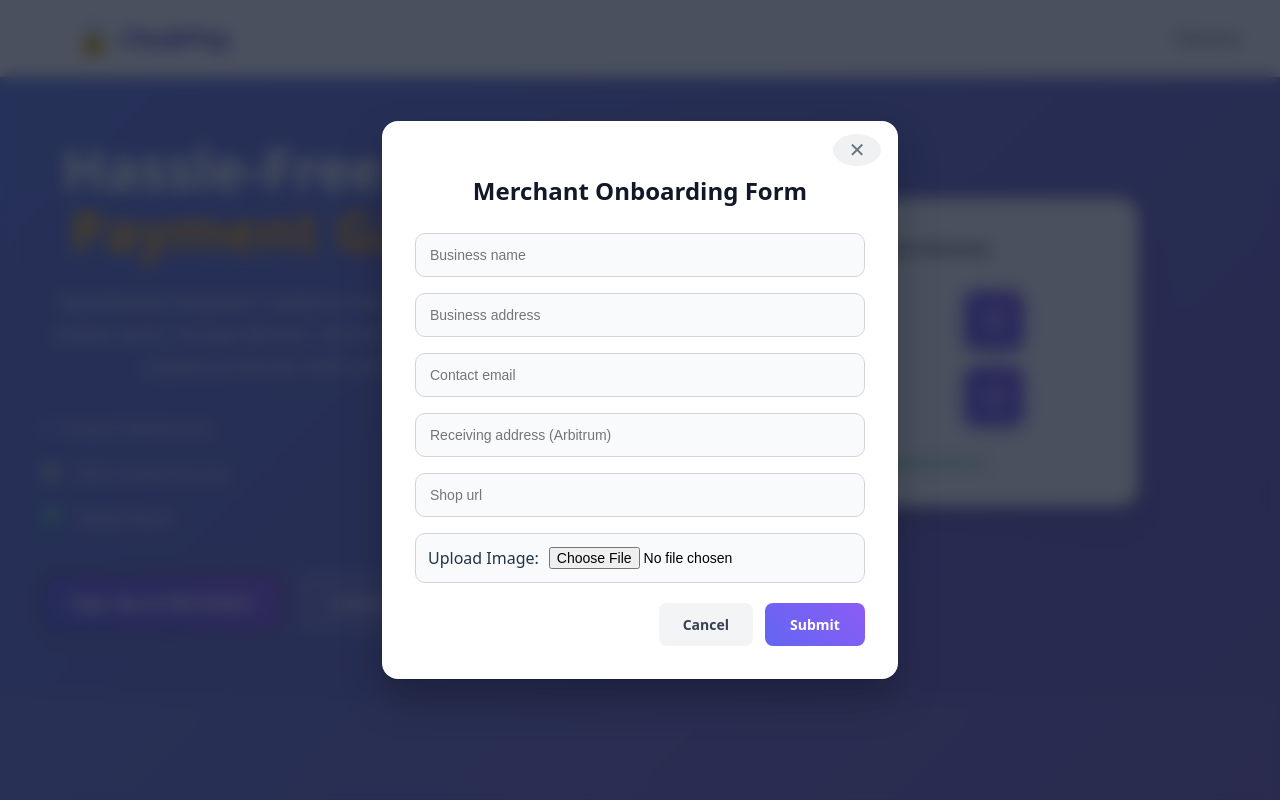
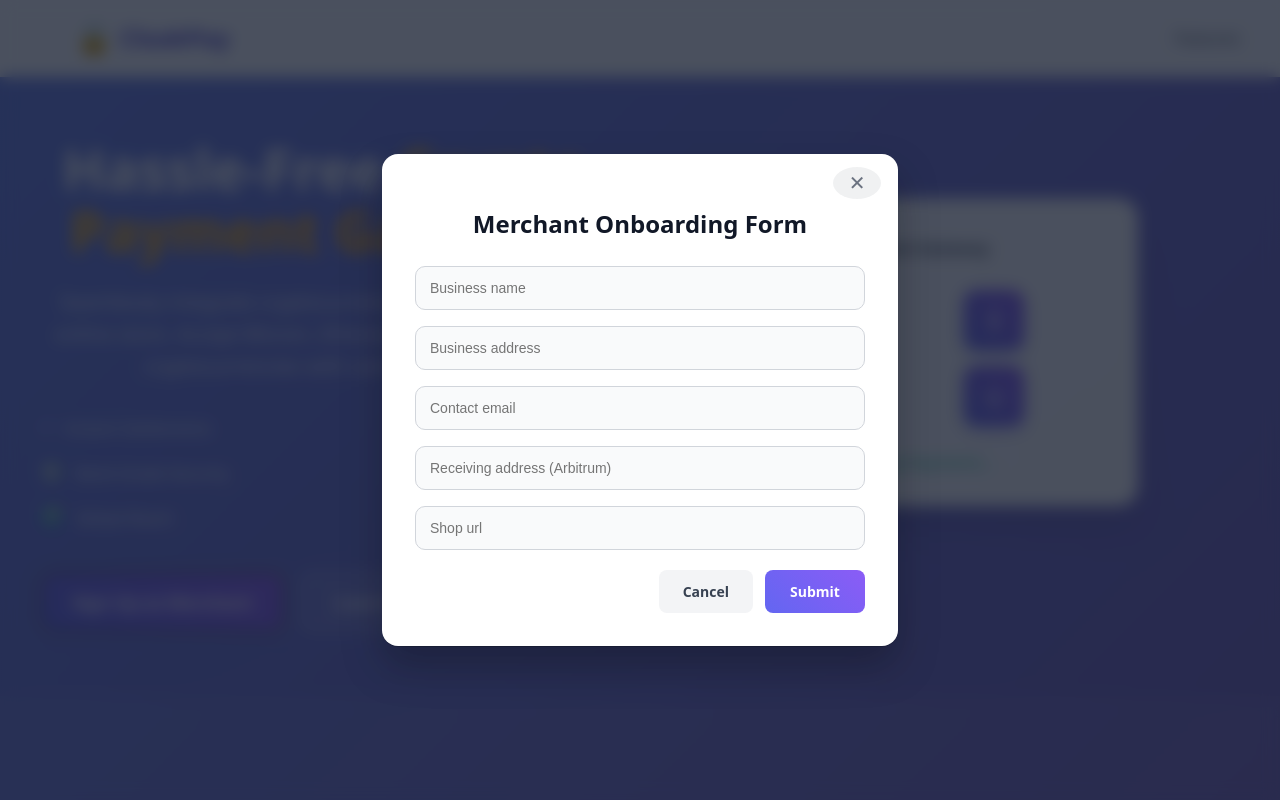
Before and after one commit to Hasan-Rasheed/crossmint-frontend, a React (Vite) app: page / in a window 1280 px wide. Both pictures are taken after a click on the button "Sign Up as Merchant". Shown: the top 800 px of the page. Built offline with nearby package versions, Linux system fonts and the light colour scheme; no server answers.

Commit message:
feat: removed file upload in form and in admin dashboard filter changed to paid

```diff
--- a/src/components/Admin/AdminDashboard.tsx
+++ b/src/components/Admin/AdminDashboard.tsx
@@ -234,7 +234,7 @@ const AdminDashboard: React.FC<AdminDashboardProps> = ({ onLogout, token, adminD
             }, 0);
 
             const totalPaidAmount = ordersArray
-              .filter((order: Order) => order.status === 'completed' || order.crossmintStatus === 'completed')
+              .filter((order: Order) => order.status === 'paid' || order.crossmintStatus === 'paid')
               .reduce((sum: number, order: Order) => {
                 const cartTotal = calculateCartTotal(order.metadata?.cartData || []);
                 return sum + cartTotal;
--- a/src/components/Dashboard.tsx
+++ b/src/components/Dashboard.tsx
@@ -16,24 +16,24 @@ const Dashboard: React.FC<DashboardProps> = ({ isOpen, onClose }) => {
     field3: string;
     field4: string;
     field5: string;
-    image: File | null;
+    // image: File | null;
   }>({
     field1: "",
     field2: "",
     field3: "",
     field4: "",
     field5: "",
-    image: null,
+    // image: null,
   });
 
   const [loading, setLoading] = useState(false);
 
-  const handleImageChange = (e: React.ChangeEvent<HTMLInputElement>) => {
-    if (e.target.files && e.target.files[0]) {
-      const file = e.target.files[0];
-      setFormData({ ...formData, image: file });
-    }
-  };
+  // const handleImageChange = (e: React.ChangeEvent<HTMLInputElement>) => {
+  //   if (e.target.files && e.target.files[0]) {
+  //     const file = e.target.files[0];
+  //     setFormData({ ...formData, image: file });
+  //   }
+  // };
 
   const handleChange = (e: React.ChangeEvent<HTMLInputElement>) => {
     setFormData({
@@ -56,9 +56,9 @@ const Dashboard: React.FC<DashboardProps> = ({ isOpen, onClose }) => {
       data.append("receivingAddress", formData.field4);
       data.append("storeUrl", formData.field5);
 
-      if (formData.image) {
-        data.append("file", formData.image); // Key must match NestJS FileInterceptor
-      }
+      // if (formData.image) {
+      //   data.append("file", formData.image); // Key must match NestJS FileInterceptor
+      // }
 
       // Send to backend
       const response = await fetch(API_ENDPOINTS.MERCHANTS_CREATE, {
@@ -82,7 +82,7 @@ const Dashboard: React.FC<DashboardProps> = ({ isOpen, onClose }) => {
         field3: "",
         field4: "",
         field5: "",
-        image: null,
+        // image: null,
       });
       onClose(); // Close modal if applicable
       setLoading(false);
@@ -157,7 +157,7 @@ const Dashboard: React.FC<DashboardProps> = ({ isOpen, onClose }) => {
 
 
 
-          <div className="input-group">
+          {/* <div className="input-group">
             <label htmlFor="imageUpload">Upload Image:</label>
             <input
               id="imageUpload"
@@ -167,7 +167,7 @@ const Dashboard: React.FC<DashboardProps> = ({ isOpen, onClose }) => {
               accept="image/*"
               onChange={handleImageChange}
             />
-          </div>
+          </div> */}
 
 
           <div className="actions">
```
